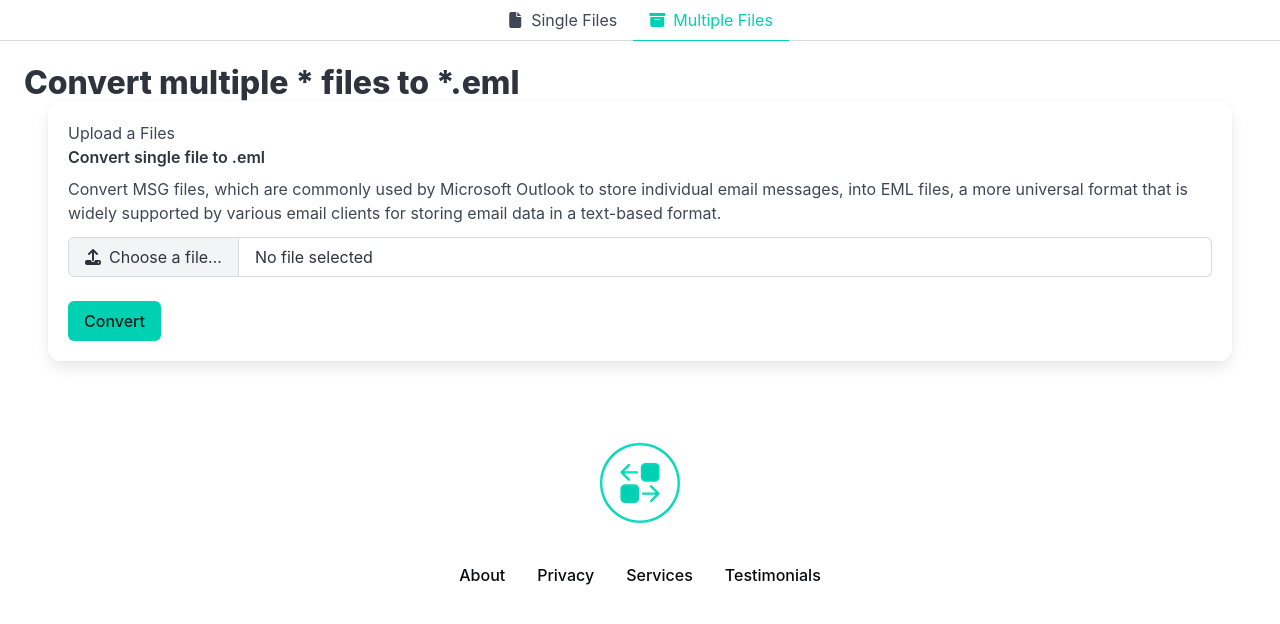
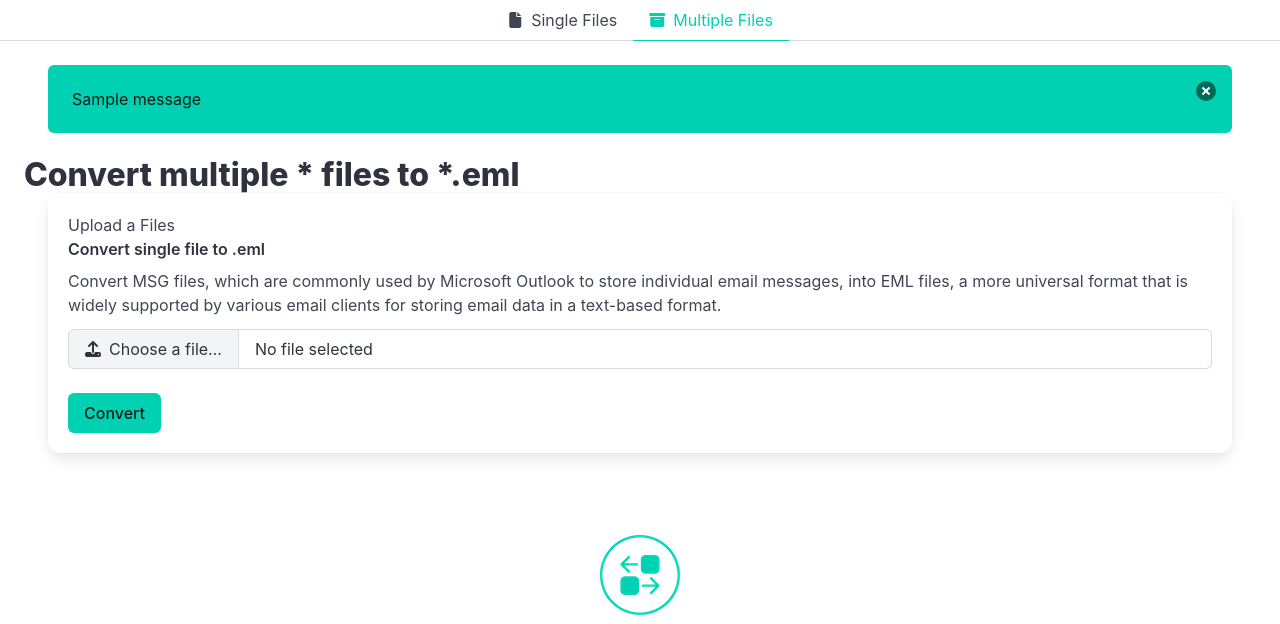
Before and after one commit to wuaschtikus/sales, a Django app: page /converter/multiple-files in a window 1280 px wide. Shown: the part 88-712 px from the top of the page. Run offline with Django 3.2, Linux system fonts and the light colour scheme; a user stored in the database is signed in; tables that the repository leaves empty hold one stand-in row (values such as "Sample post"); one stand-in notice (Sample message) is shown; some libraries are stand-ins or nearby versions.

Commit message:
added notifications to converter

```diff
--- a/sales/urls.py
+++ b/sales/urls.py
@@ -18,8 +18,6 @@ from django.conf.urls.static import static
 from django.contrib import admin
 from django.urls import path, include
 from django.views.generic import TemplateView
-from django.contrib.staticfiles.storage import staticfiles_storage
-from django.views.generic.base import RedirectView
 
 from sales.views import AdsTxtView
 
--- a/templates/msgconv/msgconv_multiple_files.html
+++ b/templates/msgconv/msgconv_multiple_files.html
@@ -28,6 +28,15 @@
     </ul>
     <!--/tabs is-centered-->
 </div>
+
+{% if messages %}
+<div class="notification is-primary ml-6 mr-6">
+    <button class="delete" onclick="this.parentElement.style.display='none'"></button>
+    {% for message in messages %}
+         {{ message }}
+    {% endfor %}
+</div>
+{% endif %}
 
 
 <div class="pl-5">
```
Also changed, not shown: msgconv/views/delete.py (+6 -2 lines), templates/msgconv/msgconv_single_files.html (+9 -0 lines), db.sqlite3.
